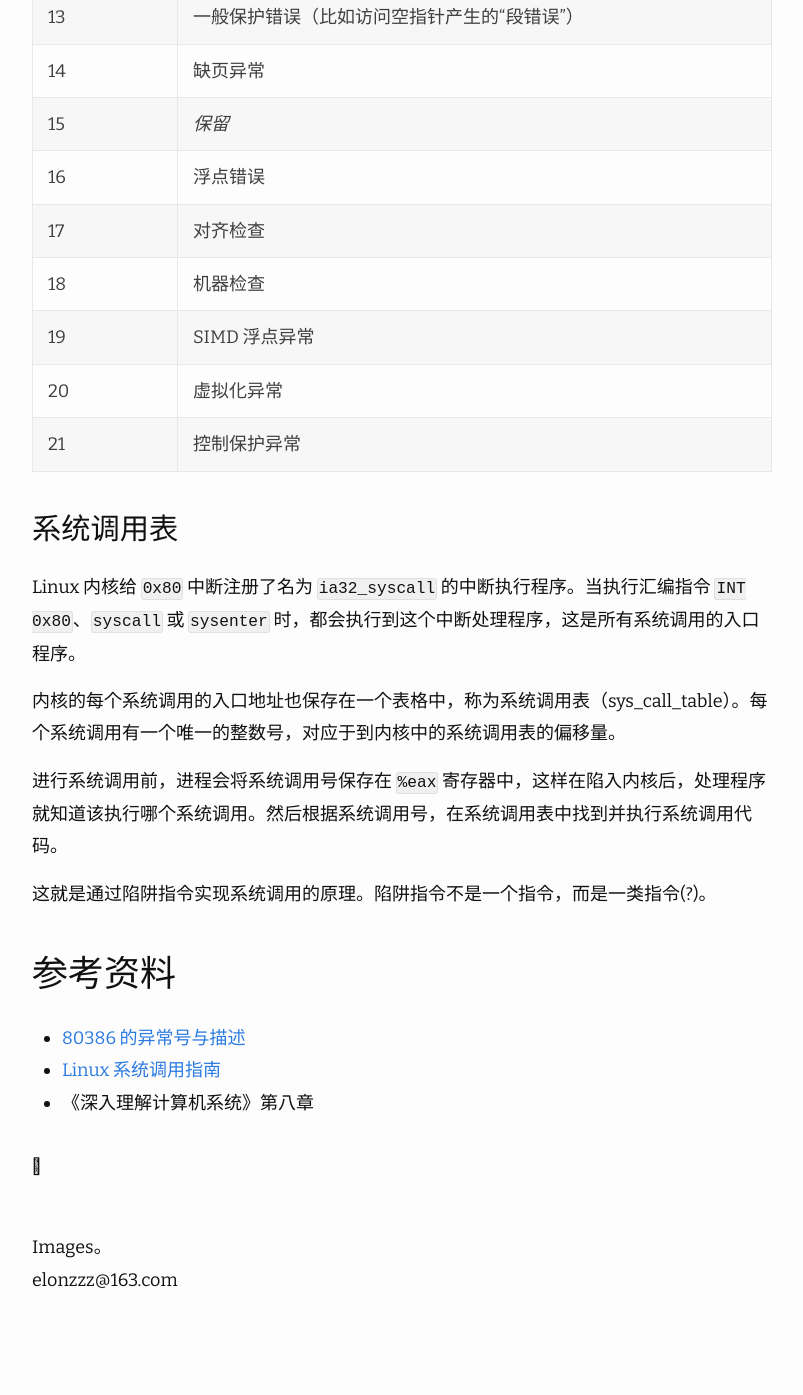
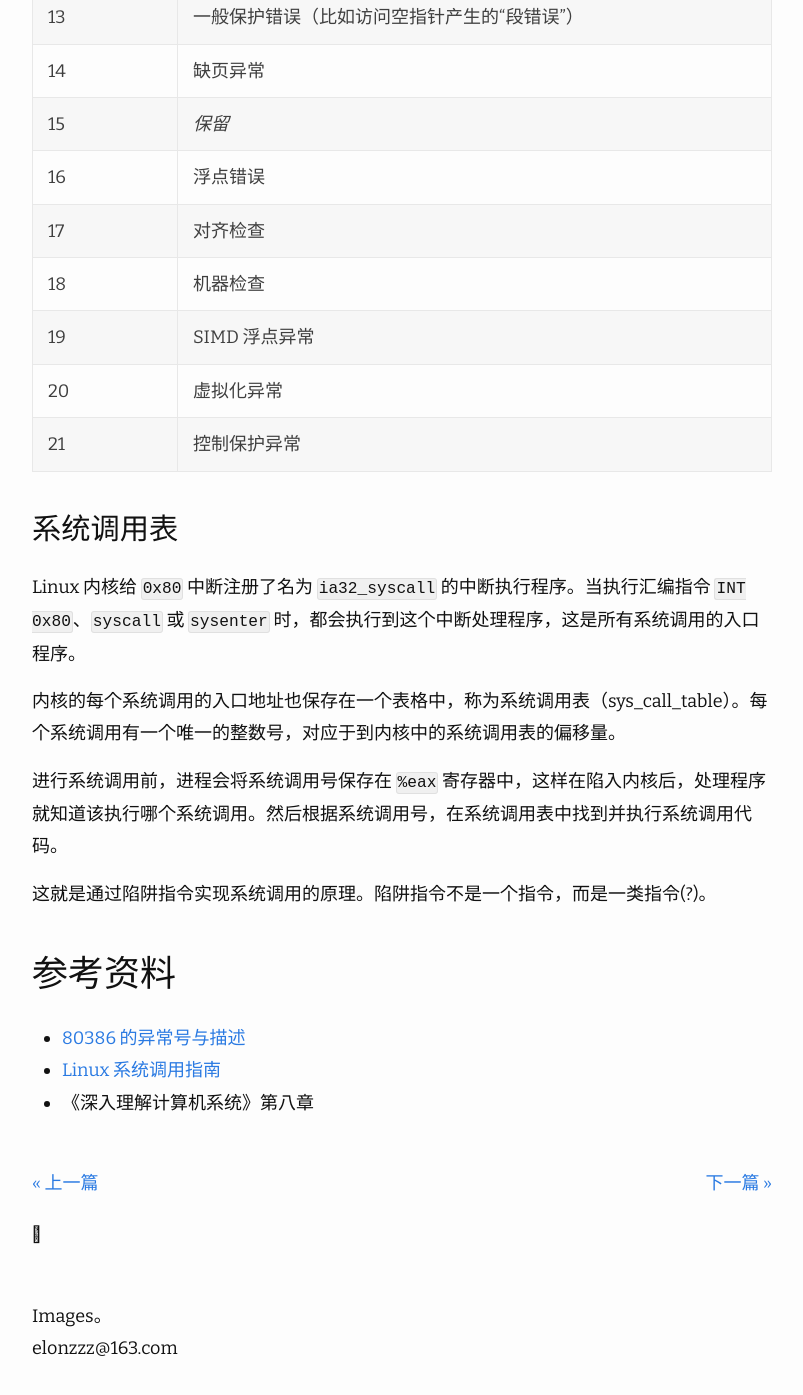
Before and after one commit to imageslr/blog, a Jekyll site: the page built from _posts/2020-07-10-trap-interrupt-exception.md, in a window 1280 px wide and 1400 px high, scrolled down 8919 px. Shown: the top 1395 px of the window, without its empty margins (238-1041 px from the left). Built offline with Jekyll 4.4.1, drawn with Linux system fonts in a browser that asks for light colours; nearby versions of some CDN libraries; comment, search, counter and statistics services are not loaded; before the commit the page ends 10250 px from its top, so only the background shows below that.

Commit message:
update post

```diff
--- a/_layouts/post.html
+++ b/_layouts/post.html
@@ -26,21 +26,21 @@ layout: default
         datetime="{{ page.date | date_to_xmlschema }}"
         itemprop="datePublished"
       >
-        {%- assign date_format = "%b %-d, %Y" -%}
-        {{ page.date | date: date_format }}
+        {%- assign date_format = "%b %-d, %Y" -%} {{ page.date | date:
+        date_format }}
       </time>
       {%- if page.author -%} •
       <span itemprop="author" itemscope itemtype="http://schema.org/Person"
-        ><span class="p-author h-card" itemprop="name">{{
-          page.author | escape
-        }}</span></span
+        ><span class="p-author h-card" itemprop="name"
+          >{{ page.author | escape }}</span
+        ></span
       >
       {%- endif -%}
       <span class="busuanzi_container_page">
-      <span id="busuanzi_container_page_pv">
-        •
-        <span id="busuanzi_value_page_pv"></span> View
-      </span>
+        <span id="busuanzi_container_page_pv">
+          •
+          <span id="busuanzi_value_page_pv"></span> View
+        </span>
       </span>
     </p>
   </header>
@@ -53,4 +53,13 @@ layout: default
 
   <a class="u-url" href="{{ page.url | relative_url }}" hidden></a>
 </article>
+
+<div class="page-navigation">
+  {% if page.previous.url %}
+  <a class="prev" href="{{page.previous.url}}">&laquo; 上一篇</a>
+  {% endif %} {% if page.next.url %}
+  <a class="next" href="{{page.next.url}}">下一篇 &raquo;</a>
+  {% endif %}
+</div>
+
 {%- include gitalk.html -%}
--- a/_posts/2020-07-10-trap-interrupt-exception.md
+++ b/_posts/2020-07-10-trap-interrupt-exception.md
@@ -65,6 +65,8 @@ permalink: 2020/07/09/trap-interrupt-exception.html
 | 返回行为 | 下一条指令 | 下一条指令 | 当前指令或终止 |
 | 是否会导致进程终止 | 否 | 否 | 可能 |
 {: .no-wrap-table}
+
+<div id="_signal"></div>
 
 ## 信号（signal）
 信号是一种**更高层的**软件形式的异常，同样会中断进程的控制流，可以由进程进行处理。一个信号代表了一个消息。信号的作用是用来**通知进程**发生了某种系统事件。
--- a/assets/css/main.scss
+++ b/assets/css/main.scss
@@ -33,3 +33,20 @@ details {
   white-space: nowrap;
   overflow-x: scroll;
 }
+
+.page-navigation {
+  display: block;
+  width: auto;
+  overflow: hidden;
+}
+
+.page-navigation a {
+  display: block;
+  width: 50%;
+  float: left;
+  margin: 1em 0;
+}
+
+.page-navigation .next {
+  text-align: right;
+}
```
Also changed, not shown: _posts/2020-02-26-ipc.md (+9 -9 lines).
